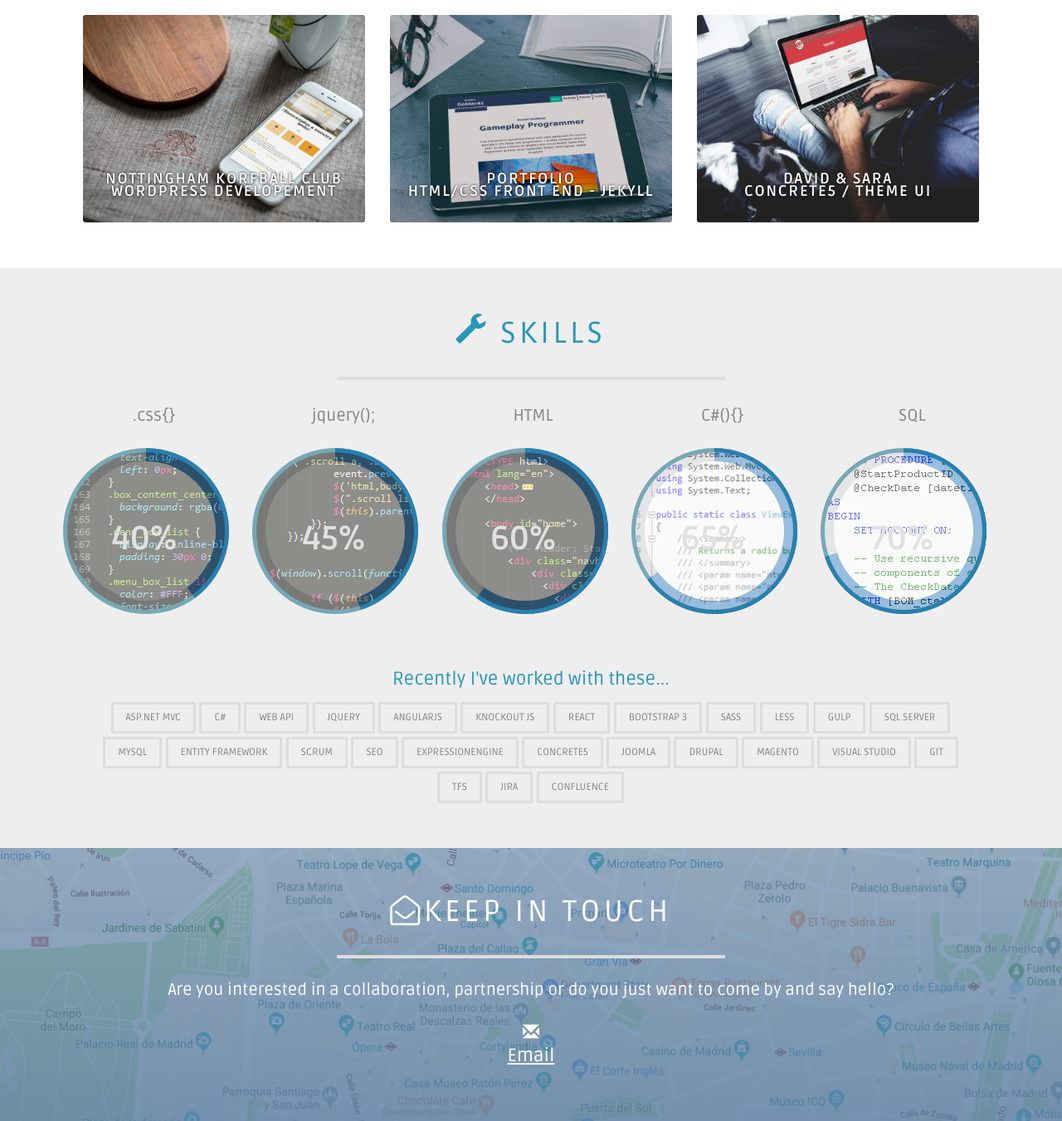
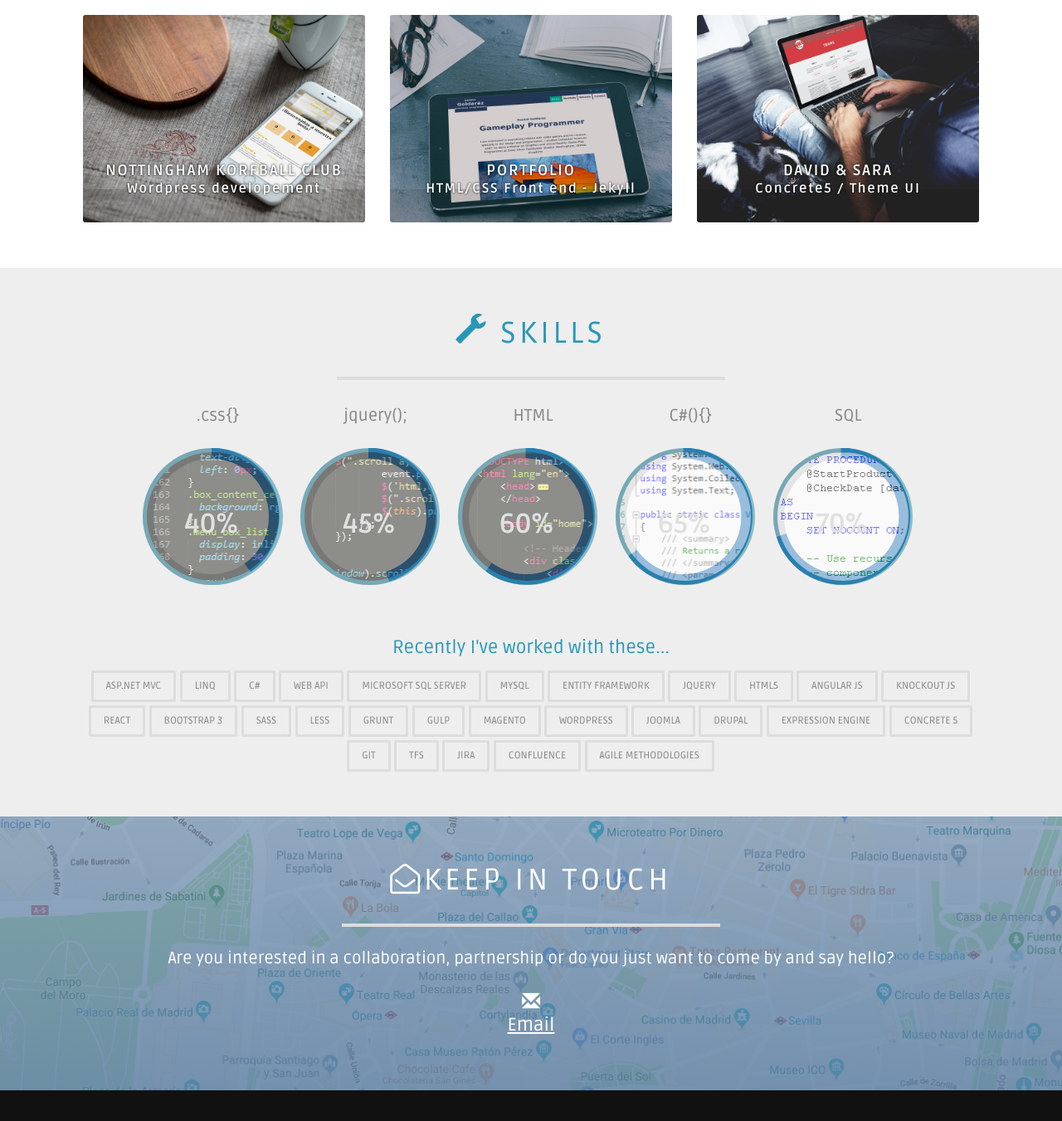
Before and after one commit to elenasanchezp/Portfolio, a website: page index.html in a window 1280 px wide. Shown: the part 1373-2724 px from the top of the page at 83% size. Drawn offline with nearby package versions, Linux system fonts and the light colour scheme.

Commit message:
some style. added new skills.

```diff
--- a/assets/css/percentage_circle.css
+++ b/assets/css/percentage_circle.css
@@ -50,7 +50,7 @@
   margin: 0 auto;
 }
 .c100.big {
-  font-size: 200px;
+  font-size: 165px;
 }
 .c100.small {
   font-size: 80px;
--- a/index.html
+++ b/index.html
@@ -137,8 +137,8 @@
 												<a href="" id="projectNKC" class="flex-item js-flex-item">
 													<figure class="p3-figure">
 														<figcaption>
-															Nottingham Korfball Club<br>
-															Wordpress developement
+															Nottingham Korfball Club
+															<span class="figcaption-small">Wordpress developement</span>
 														</figcaption>
 													</figure>
 												</a>
@@ -146,8 +146,8 @@
 												<a href="" id="projectPortfolio" class="flex-item js-flex-item">
 													<figure class="p2-figure">
 														<figcaption>
-															Portfolio<br>
-															HTML/CSS Front end  - Jekyll
+															Portfolio
+															<span class="figcaption-small">HTML/CSS Front end  - Jekyll</span>
 														</figcaption>
 													</figure>
 												</a>
@@ -155,8 +155,8 @@
 												<a href="" id="projectWedding" class="flex-item js-flex-item">
 													<figure class="p1-figure">
 														<figcaption>
-																David & Sara<br>
-																Concrete5 / Theme UI
+																David & Sara
+																<span class="figcaption-small">Concrete5 / Theme UI</span>
 														</figcaption>
 													</figure>
 												</a>
@@ -252,31 +252,33 @@
 							<div class="content">
 								<div class="tags">
 									<span>ASP.NET MVC</span>
+									<span>LINQ</span>
 									<span>C#</span>
 									<span>Web Api</span>
+									<span>Microsoft SQL Server</span>
+									<span>MySQL</span>
+									<span>Entity Framework</span>
 									<span>JQuery</span>
-									<span>AngularJS</span>
+									<span>HTML5</span>
+									<span>Angular JS</span>
 									<span>Knockout JS</span>
 									<span>React</span>
 									<span>Bootstrap 3</span>
 									<span>SASS</span>
 									<span>LESS</span>
+									<span>Grunt</span>
 									<span>Gulp</span>
-									<span>SQL Server</span>
-									<span>MySQL</span>
-									<span>Entity Framework</span>
-									<span>Scrum</span>
-									<span>SEO</span>
-									<span>ExpressionEngine</span>
-									<span>Concrete5</span>
+									<span>Magento</span>
+									<span>Wordpress</span>
 									<span>Joomla</span>
 									<span>Drupal</span>
-									<span>Magento</span>
-									<span>Visual Studio</span>
+									<span>Expression Engine</span>
+									<span>Concrete 5</span>
 									<span>Git</span>
 									<span>TFS</span>
 									<span>Jira</span>
 									<span>Confluence</span>
+									<span>Agile Methodologies</span>
 								</div>
 							</div>
 						</div>
@@ -288,6 +290,7 @@
 				<div id="contact" class="contact">
 					<div class="container">
 						<div class="row">
+							<div class="col-sm-12">
 								<div class="title">
 									<h2 class="text-center"><i class="fa fa-envelope-open-o"></i>Keep in touch</h2>
 								</div>
@@ -300,9 +303,11 @@
 									<p>Are you interested in a collaboration, partnership or do you just want to come by and say hello?</p>
 
 									<p>
-									<span class="glyphicon glyphicon-envelope"></span>
-									<a href="mailto:elena.sanchez.p@outlook.com" class="main-btn email-lnk">Email</a>
+
+										<a href="mailto:elena.sanchez.p@outlook.com" class="main-btn email-lnk">
+												<span class="glyphicon glyphicon-envelope"></span><br />Email</a>
 									</p>
+								</div>
 							</div>
 						</div>
 					</div>
--- a/less/components/_contact.less
+++ b/less/components/_contact.less
@@ -39,6 +39,11 @@
     .email-lnk {
         font: 400 22px @font-primary;
         margin-bottom: 5px;
-        color: @primary-color;
+        color: @color-white;
         display: block;
+
+        &:hover {
+            color: @color-white;
+            font-size: 24px;
+        }
     }
--- a/less/components/_projects.less
+++ b/less/components/_projects.less
@@ -46,16 +46,23 @@
             text-align: center;
             color: #fff;
             font-size: 18px;
+            line-height: 22px;
             font-weight: 700;
             text-transform: uppercase;
             letter-spacing: 1.8px;
             text-shadow: 0 0 3px #000;
             bottom: 30px;
-            transition: all .2s ease-in-out
+            transition: all .2s ease-in-out;
         }
 
         figure:hover figcaption {
             bottom: 60px
+        }
+
+        .figcaption-small {
+            font-size: 16px;
+            text-transform: none;
+            display: block;
         }
 
         figure.p1-figure {
```
Also changed, not shown: assets/css/style.css, assets/css/style.min.css. Lines whose indentation alone changed are shown as unchanged.
